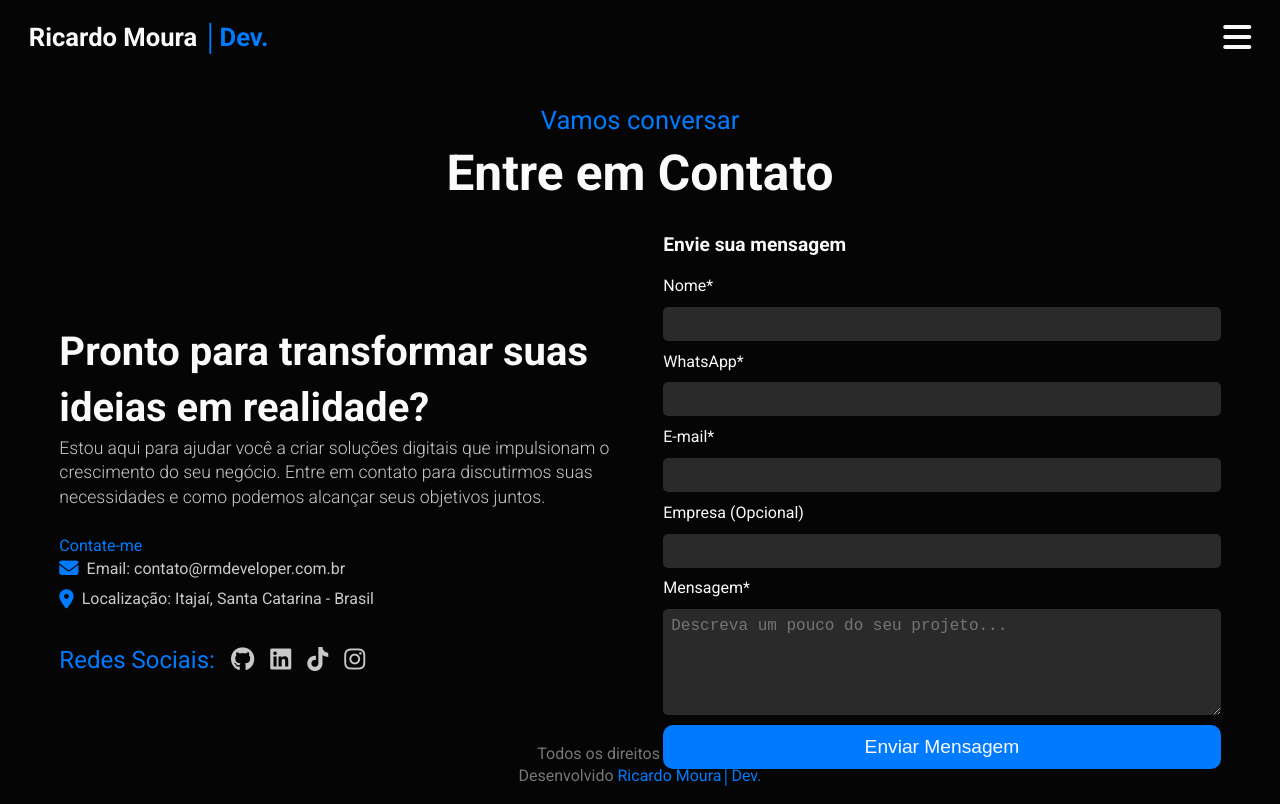
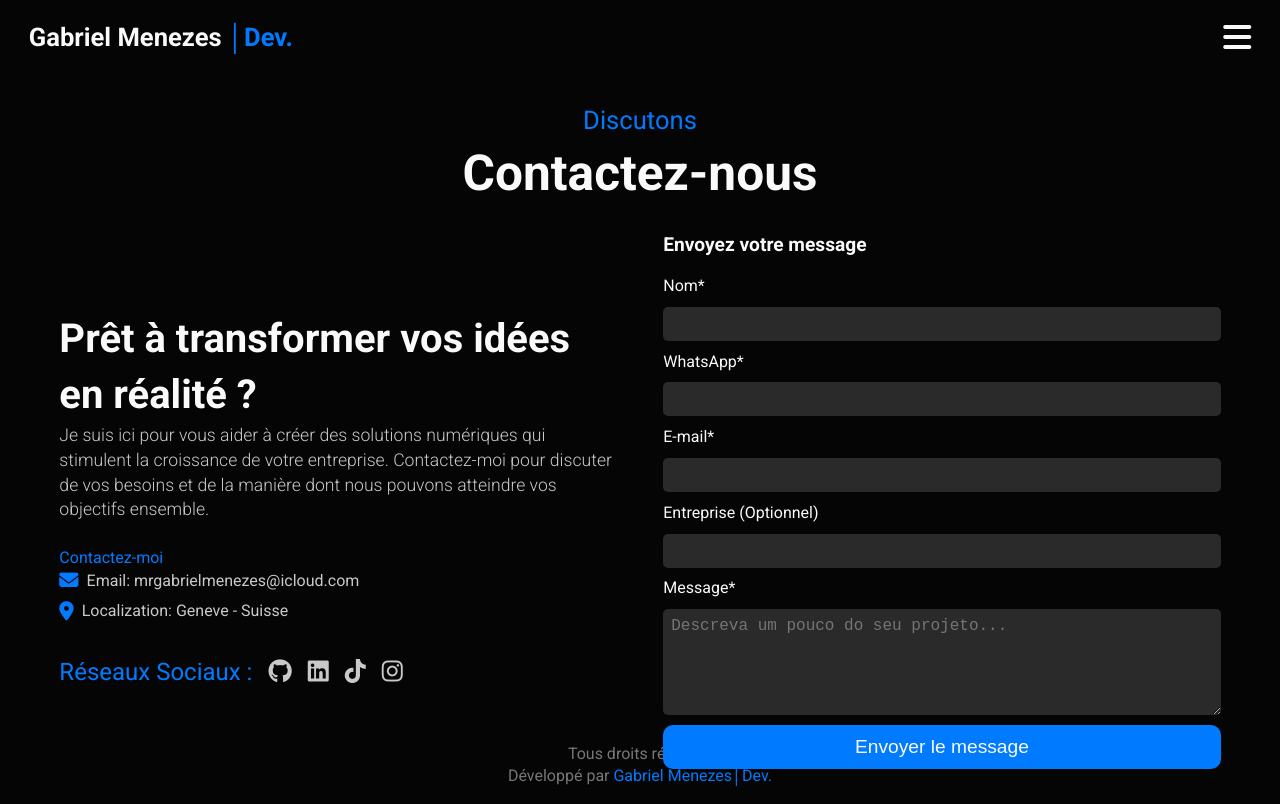
Before and after one commit to GabrielMenezesSilva/portifolio, a plain HTML site: page contact.html in a window 1280 px wide. Drawn offline with nearby package versions, Linux system fonts and the light colour scheme; a script that the page names is missing.

Commit message:
chore: Update repository name to GM Developer Portfolio

```diff
--- a/contact.html
+++ b/contact.html
@@ -8,9 +8,9 @@
     <!-- FAVICON -->
     <link rel="icon" type="image/x-icon" href="assets/image/favicon-rmdev.ico">
 
-    <title>Ricardo Moura │ Desenvolvedor Freelancer</title>
+    <title>Gabriel Menezes │ Frontend Developer</title>
     <meta name="description"
-        content="RM Developer: Soluções digitais personalizadas para elevar sua presença online. Criação de sites, otimização de SEO, e-commerce e muito mais. Transforme suas ideias digitais em realidade com RM Developer.">
+        content="GM Developer : Solutions numériques personnalisées pour améliorer votre présence en ligne. Création de sites web et d'applications web, optimisation SEO, e-commerce et bien plus encore. Transformez vos idées numériques en réalité avec GM Developer.">
 
     <link rel="stylesheet" href="/assets/css/style.css">
     <link rel="stylesheet" href="/assets/css/responsividade.css">
@@ -67,7 +67,7 @@
     <header id="header" class="header">
         <div class="container-header">
             <div class="logo">
-                <a href="index.html">Ricardo Moura <span class="destaque">│Dev.</span></a>
+                <a href="index.html">Gabriel Menezes <span class="destaque">│Dev.</span></a>
             </div>
             <div class="menu-icon">
                 <i class="fa-solid fa-bars"></i>
@@ -75,11 +75,11 @@
             <div id="menu" class="menu-navegacao">
                 <i class="fa-solid fa-times close-icon"></i>
                 <ul class="lista-navegacao">
-                    <li><a href="index.html" class="fade-left">INÍCIO</a></li>
-                    <li><a href="about.html" class="fade-up">SOBRE</a></li>
-                    <li><a href="services.html" class="fade-right">SERVIÇOS</a></li>
-                    <li><a href="projects.html" class="fade-down">PROJETOS</a></li>
-                    <li><a href="contact.html" class="fade-left">CONTATO</a></li>
+                    <li><a href="index.html">HOME</a></li>
+                    <li><a href="about.html">ABOUT</a></li>
+                    <li><a href="services.html">SERVICES</a></li>
+                    <li><a href="projects.html">PROJECTS</a></li>
+                    <li><a href="contact.html">CONTACT</a></li>
                 </ul>
             </div>
         </div>
@@ -90,37 +90,37 @@
     <section id="contact" class="contact">
         <div class="container-contact">
             <div class="headline" data-aos="fade-up" data-aos-delay="100">
-                <span class="destaque">Vamos conversar</span>
-                <h1>Entre em Contato</h1>
+                <span class="destaque">Discutons</span>
+                <h1>Contactez-nous</h1>
             </div>
             <div class="content-contact">
                 <div class="left-contact" data-aos="fade-right" data-aos-delay="200">
                     <div class="text-contact">
-                        <h1>Pronto para transformar suas ideias em realidade?</h1>
-                        <p>Estou aqui para ajudar você a criar soluções digitais que impulsionam o crescimento do seu negócio. Entre em contato para discutirmos suas necessidades e como podemos alcançar seus objetivos juntos.</p>
+                        <h1>Prêt à transformer vos idées en réalité ?</h1>
+                        <p>Je suis ici pour vous aider à créer des solutions numériques qui stimulent la croissance de votre entreprise. Contactez-moi pour discuter de vos besoins et de la manière dont nous pouvons atteindre vos objectifs ensemble.</p>
                     </div>
                     <div class="list-contact">
-                        <span class="destaque">Contate-me</span>
+                        <span class="destaque">Contactez-moi</span>
                         <div class="container-list">
                             <ul>
-                                <li><i class="fa-solid fa-envelope"></i> Email: contato@rmdeveloper.com.br</li>
-                                <li><i class="fa-solid fa-map-marker-alt"></i> Localização: Itajaí, Santa Catarina - Brasil</li>
+                                <li><i class="fa-solid fa-envelope"></i> Email: mrgabrielmenezes@icloud.com</li>
+                                <li><i class="fa-solid fa-map-marker-alt"></i> Localization: Geneve - Suisse</li>
                             </ul>
                         </div>
                     </div>
                     <div class="redes-sociais-contato">
-                        <span class="destaque">Redes Sociais:</span>
-                        <a href="https://github.com/RicardoMouraa" target="_blank"><i class="fab fa-github"></i></a>
-                        <a href="https://www.linkedin.com/in/ricardomouradev/" target="_blank"><i class="fab fa-linkedin"></i></a>
-                        <a href="https://www.tiktok.com/@riicardomoura" target="_blank"><i class="fab fa-tiktok"></i></a>
-                        <a href="https://www.instagram.com/riicardomoura/" target="_blank"><i class="fab fa-instagram"></i></a>
+                        <span class="destaque">Réseaux Sociaux :</span>
+                        <a href="https://github.com/GabrielMenezesSilva" target="_blank"><i class="fab fa-github"></i></a>
+                        <a href="https://www.linkedin.com/in/lucasgabrielmenezesdasilva" target="_blank"><i class="fab fa-linkedin"></i></a>
+                        <a href="https://www.tiktok.com/@menezesmrdev?_t=8qi4adF8SaU&_r=1" target="_blank"><i class="fab fa-tiktok"></i></a>
+                        <a href="https://www.instagram.com/mrgabrielmenezes/" target="_blank"><i class="fab fa-instagram"></i></a>
                     </div>
                 </div>
 
                 <div class="right-contact" data-aos="fade-left" data-aos-delay="300">
-                    <h2>Envie sua mensagem</h2>
+                    <h2>Envoyez votre message</h2>
                     <form id="contact-form">
-                        <label for="name">Nome*</label>
+                        <label for="name">Nom*</label>
                         <input type="text" name="user_name" required>
 
                         <label for="whatsapp">WhatsApp*</label>
@@ -129,14 +129,14 @@
                         <label for="email">E-mail*</label>
                         <input type="email" name="user_email" required>
 
-                        <label for="company">Empresa (Opcional)</label>
+                        <label for="company">Entreprise (Optionnel)</label>
                         <input type="text" name="subject">
 
-                        <label for="message">Mensagem*</label>
+                        <label for="message">Message*</label>
                         <textarea rows="5" name="message" required placeholder="Descreva um pouco do seu projeto..."></textarea>
 
-                        <button type="submit" class="btn">Enviar Mensagem</button>
-                        <p id="form-success" class="success-message">Sua mensagem foi enviada com sucesso!</p>
+                        <button type="submit" class="btn">Envoyer le message</button>
+                        <p id="form-success" class="success-message">Votre message a été envoyé avec succès !</p>
                     </form>
                 </div>
             </div>
@@ -146,7 +146,11 @@
 
     <!--Footer-->
     <footer class="footer">
-        <p>Todos os direitos reservados<br />Desenvolvido <span class="destaque">Ricardo Moura│Dev.</span></p>
+        <p>
+            Tous droits réservés<br />Développé par
+            <span class="destaque">Gabriel Menezes│Dev.</span>
+          </p>
+        </footer>
     </footer>
     <!--End Footer-->
 
```
Also changed, not shown: about.html (+1 -1 lines), index.html (+1 -1 lines), projects.html (+34 -31 lines), services.html (+8 -8 lines), assets/image/sms.png (added), 1 other file.
